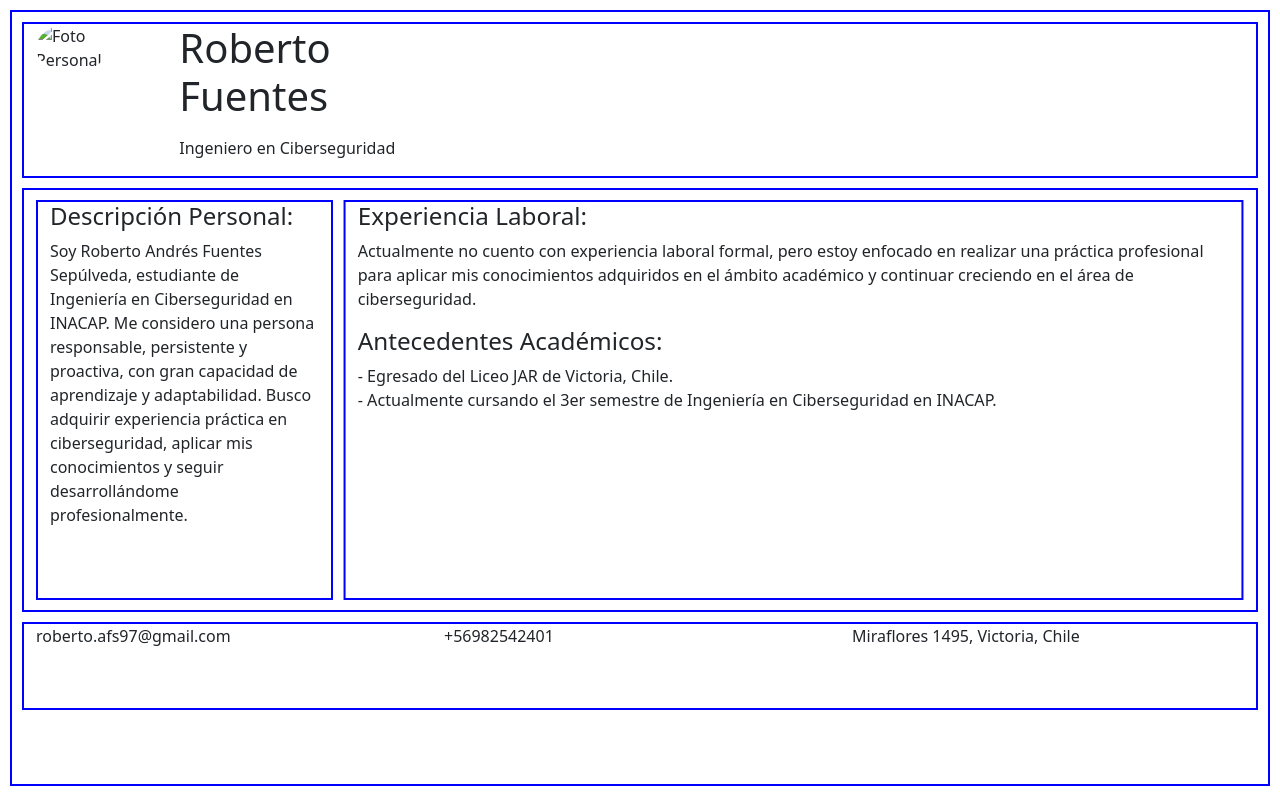
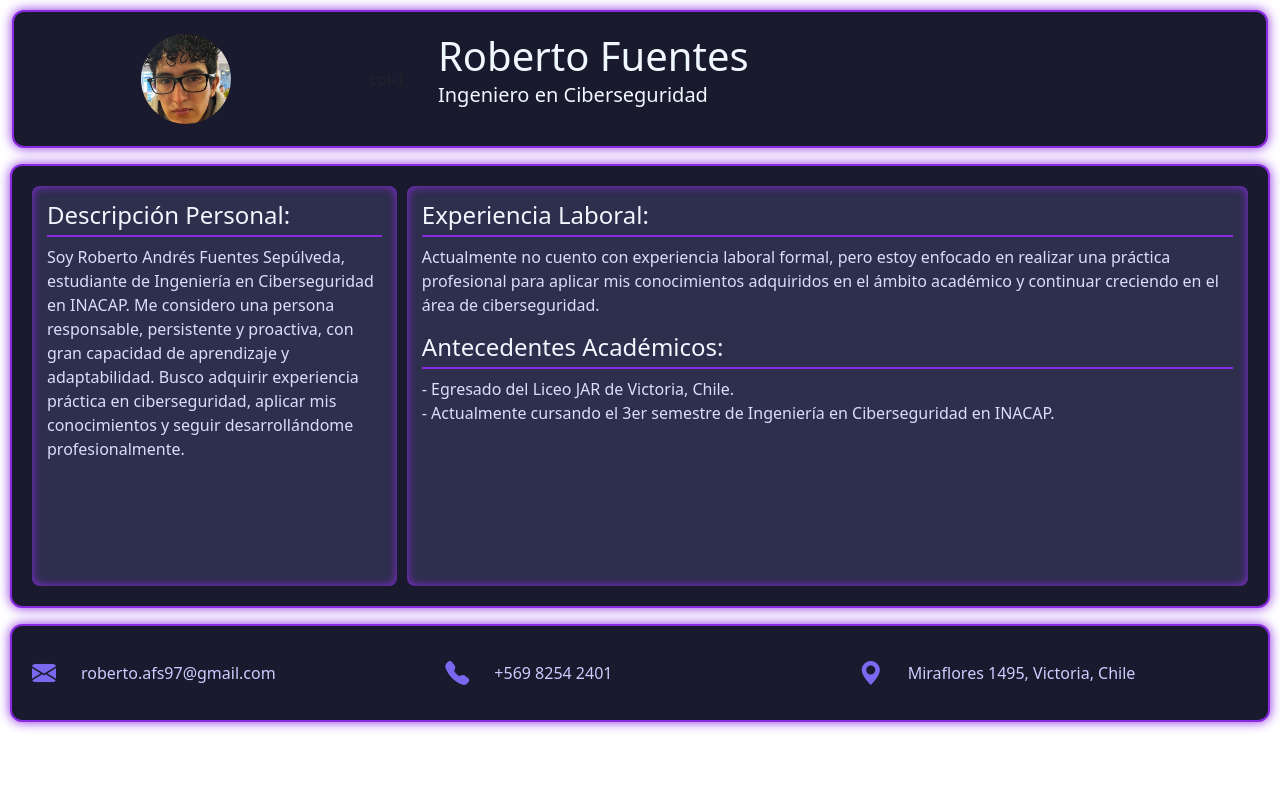
Before and after one commit to Sailent7/PFE, a plain HTML site: page index.html in a window 1280 px wide. Drawn offline with nearby package versions, Linux system fonts and the light colour scheme.

Commit message:
finalizado

```diff
--- a/estilo.css
+++ b/estilo.css
@@ -1,41 +1,134 @@
-.foto_personal {
-    max-width: 50%;
-    border-radius: 50%;
+/* General */
+html,
+body {
+    height: 100%;
+    margin: 0;
+    padding: 0;
+    overflow-x: hidden;
+    /* Elimina el scroll horizontal */
+    overflow-y: hidden;
+    /* Elimina el scroll vertical */
+    background-color: #121220;
+    /* Fondo oscuro con matiz morado */
+    color: #e0e0ff;
+    /* Color de texto claro */
+    font-family: 'Courier New', Courier, monospace;
 }
 
-.contenedor_superior {
-    padding-top: 10px;
+*,
+*::before,
+*::after {
+    box-sizing: border-box;
 }
 
-.contenedor_nombre {
-    display: table-cell;
-    vertical-align: middle;
+/* Foto personal */
+.foto_personal {
+    width: 90px;
+    /* Ajusta el tamaño de la imagen (puedes cambiar este valor) */
+    height: 90px;
+    border-radius: 50%;
+    object-fit: cover;
 }
 
-.contenedor_foto_texto {
-    display: inline-flex;
+/* Contenedores */
+#contenedor_superior,
+#contenedor_central,
+#contenedor_inferior {
+    background-color: #1a1a2e;
+    /* Azul oscuro */
+    border: 2px solid #8a2be2;
+    /* Borde morado */
+    box-shadow: 0 0 12px #8a2be2;
+    /* Sombra morada */
+    padding: 20px;
+    border-radius: 12px;
+    margin: 10px auto;
+    /* 10px de margen a los lados y centrado */
+    width: calc(100% - 20px);
+    /* Resta 20px para los márgenes de 10px a cada lado */
 }
 
-#contenedor_main {
-    display: flex;
-    flex-direction: row;
-    justify-content: space-between;
-    margin: 10px;
+/* Descripción y experiencia */
+.contenedor_descripcion,
+.contenedor_experiencia {
+    background-color: #2e2e4d;
+    /* Fondo ligeramente más claro */
+    border-radius: 8px;
+    padding: 15px;
+    min-height: 400px;
+    box-shadow: inset 0 0 10px #8a2be2;
+    /* Sombra interna morada */
 }
 
-#contenedor_footer {
-    display: flex;
-    flex-direction: row;
-    min-height: 100px;
+/* Títulos grandes */
+h4 {
+    color: #8a2be2;
+    /* Títulos morados */
+    border-bottom: 2px solid #8a2be2;
+    margin-bottom: 10px;
+    padding-bottom: 5px;
 }
 
-.container {
-    border: 2px solid blue;
-    padding: 10px;
-    margin-bottom: 10px;
+/* Títulos pequeños (p) */
+p {
+    color: #dcdcff;
+    /* Color claro para los textos */
+    font-size: 16px;
 }
 
-.contenedor_descripcion,
-.contenedor_experiencia {
-    min-height: 400px;
+/* Footer */
+#contenedor_footer p {
+    margin: 10px;
+    padding: 5px;
+    font-size: 16px;
+    color: #ccccff;
+    /* Color claro para los textos del footer */
 }
+
+/* Header y Footer a 10px de margen, ocupando toda la pantalla */
+#contenedor_superior,
+#contenedor_inferior {
+    margin: 10px auto;
+    /* Espacio de 10px entre los bordes y la pantalla */
+    width: calc(100% - 20px);
+    /* Los contenedores ocupan todo el ancho menos los márgenes */
+}
+
+/* Ajuste para evitar el scroll y mantener el contenido sin desbordar */
+body {
+    padding: 0;
+    min-height: 100vh;
+    /* Ocupa toda la altura sin scroll */
+}
+
+/* Asegurarse de que los contenedores estén distribuidos correctamente */
+#contenedor_superior,
+#contenedor_inferior,
+#contenedor_central {
+    width: calc(100% - 20px);
+    /* Contenedores con margen de 10px a los lados */
+    margin: 10px auto;
+    /* 10px de margen a los lados */
+}
+
+/* Añadir una separación entre las sombras de los contenedores */
+#contenedor_superior {
+    margin-bottom: 10px;
+    /* Separación entre el contenedor superior y el central */
+}
+
+#contenedor_central {
+    margin-bottom: 10px;
+    /* Separación entre el contenedor central y el inferior */
+}
+
+/* Agregar margen adicional entre el contenedor inferior y el footer */
+#contenedor_inferior {
+    margin-bottom: 10px;
+    /* Separación entre el contenedor inferior y el footer */
+}
+
+footer i {
+    color: mediumslateblue;
+    /* Cambiar el color de los iconos a morado */
+}
--- a/index.html
+++ b/index.html
@@ -4,51 +4,47 @@
 <head>
     <meta charset="UTF-8">
     <meta name="viewport" content="width=device-width, initial-scale=1.0">
+    <title>Curriculum_Vitae</title>
     <link rel="stylesheet" href="https://cdn.jsdelivr.net/npm/bootstrap-icons@1.11.3/font/bootstrap-icons.min.css">
     <link rel="stylesheet" href="estilo.css">
     <link href="https://cdn.jsdelivr.net/npm/bootstrap@5.3.2/dist/css/bootstrap.min.css" rel="stylesheet">
 
-    <title>Curriculum_Vitae</title>
 </head>
 
-<body style="margin: 10px; padding: 10; border: 2px solid blue; min-height: 97vh; box-sizing: border-box;">
+<body>
 
     <header>
-        <div id="contenedor_principal" style="margin: 10px;">
-            <div id="contenedor_superior" class="container-fluid" style="border: 2px solid blue;">
-                <div class="contenedor_foto_texto">
-                    <div class="col-4">
-                        <img id="imagen_1" class="foto_personal" src="" alt="Foto Personal">
+        <div id="contenedor_principal" class="container-fluid" style="width: calc(100% + 20px); margin-left: -10px;">
+            <div id="contenedor_superior" class="d-flex align-items-center justify-content-between">
+                <div class="col-3 text-center">
+                    <img id="imagen_1" class="foto_personal" src="pictures\foto personal.jpeg" alt="Foto Personal">
                 </div>
-
-                    <div class="col-8 contenedor_nombre">
-                        <p class="display-6">Roberto Fuentes</p>
-                        <p>Ingeniero en Ciberseguridad</p>
-                    </div>
+                <div>col-1</div>
+                <div class="col-8 text-start">
+                    <p class="display-6 mb-0" style="color: aliceblue;">Roberto Fuentes</p>
+                    <p class="lead" style="color: aliceblue;">Ingeniero en Ciberseguridad</p>
                 </div>
             </div>
         </div>
     </header>
 
     <main>
-        <div id="contenedor_central" style="margin: 10px;">
-            <div class="container-fluid" style="border: 2px solid blue;">
-                <div id="contenedor_main" class="row" style="margin: 10px; ">
-                    <div class="col-3 contenedor_descripcion" style="border: 2px solid blue; margin-left: -10px;">
-                        <h4>Descripción Personal:</h4>
+        <div id="contenedor_central" class="container-fluid my-3">
+            <div id="contenedor_main" class="d-flex align-items-start" style="gap: 10px; flex-wrap: nowrap;">
+
+                <div class="contenedor_descripcion flex-grow-1" style="max-width: 30%;">
+                    <h4 style="color: aliceblue;">Descripción Personal:</h4>
                     <p>
                         Soy Roberto Andrés Fuentes Sepúlveda, estudiante de Ingeniería en Ciberseguridad en INACAP.
-                            Me considero una persona responsable, persistente y proactiva, con gran capacidad de
-                            aprendizaje
-                            y adaptabilidad.
-                            Busco adquirir experiencia práctica en ciberseguridad, aplicar mis conocimientos y seguir
-                            desarrollándome profesionalmente.
+                        Me considero una persona responsable, persistente y proactiva, con gran capacidad de aprendizaje
+                        y adaptabilidad. Busco adquirir experiencia práctica en ciberseguridad, aplicar mis
+                        conocimientos
+                        y seguir desarrollándome profesionalmente.
                     </p>
                 </div>
 
-                    <div class="col-9 contenedor_experiencia"
-                        style="border: 2px solid blue; margin-right: -5px; transform: scaleX(1.01);">
-                        <h4>Experiencia Laboral:</h4>
+                <div class="contenedor_experiencia flex-grow-2" style="max-width: 70%;">
+                    <h4 style="color: aliceblue;">Experiencia Laboral:</h4>
                     <p>
                         Actualmente no cuento con experiencia laboral formal, pero estoy enfocado en realizar una
                         práctica profesional
@@ -56,42 +52,42 @@
                         área de ciberseguridad.
                     </p>
 
-                        <h4>Antecedentes Académicos:</h4>
+                    <h4 style="color: aliceblue;">Antecedentes Académicos:</h4>
                     <p>
                         - Egresado del Liceo JAR de Victoria, Chile.<br>
                         - Actualmente cursando el 3er semestre de Ingeniería en Ciberseguridad en INACAP.
                     </p>
                 </div>
-                </div>
+
             </div>
         </div>
     </main>
 
 
     <footer>
-        <div id="contenedor_inferior" style="margin: 10px;">
-            <div class="container-fluid" style="border: 2px solid blue;">
-                <div id="contenedor_footer" class="row g-3">
-                    <div class="col-4 contenedor_correo">
-                        <p>
-                            roberto.afs97@gmail.com
-                        </p>
+        <div id="contenedor_inferior" class="container-fluid my-3">
+            <div id="contenedor_footer" class="row text-center">
+
+                <div class="col-4 d-flex flex-row align-items-center">
+                    <i class="bi bi-envelope-fill" style="font-size: 1.5rem; margin-right: 10px;"></i>
+                    <p>roberto.afs97@gmail.com</p>
                 </div>
-                    <div class="col-4 contenedor_celular">
-                        <p>
-                            +56982542401
-                        </p>
+
+                <div class="col-4 d-flex flex-row align-items-center">
+                    <i class="bi bi-telephone-fill" style="font-size: 1.5rem; margin-right: 10px;"></i>
+                    <p>+569 8254 2401</p>
                 </div>
-                    <div class="col-4 contenedor_direccion">
-                        <p>
-                            Miraflores 1495, Victoria, Chile
-                        </p>
+
+                <div class="col-4 d-flex flex-row align-items-center">
+                    <i class="bi bi-geo-alt-fill" style="font-size: 1.5rem; margin-right: 10px;"></i>
+                    <p>Miraflores 1495, Victoria, Chile</p>
                 </div>
-                </div>
+
             </div>
         </div>
     </footer>
 
+
 </body>
 
 </html>
```
Also changed, not shown: pictures/foto personal.jpeg (added). Lines whose indentation alone changed are shown as unchanged.
